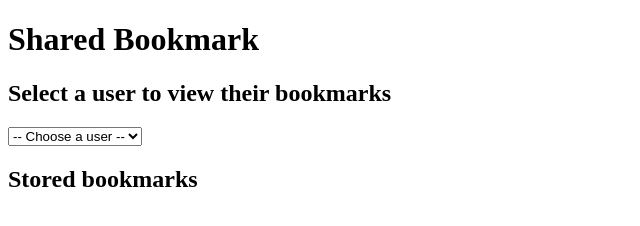
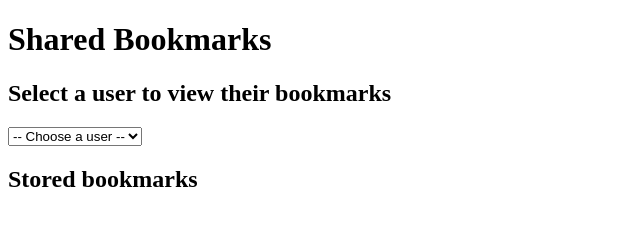
Before and after one commit to jakr-s/Shared-Bookmarks, a website with bundled scripts: page index.html in a window 1280 px wide. Shown: the full height of the page, 0-640 px from the left. Built offline with nearby package versions, Linux system fonts and the light colour scheme.

Commit message:
Update index.html

```diff
--- a/index.html
+++ b/index.html
@@ -8,7 +8,7 @@
 
   </head>
   <body>
-    <h1>Shared Bookmark</h1>
+    <h1>Shared Bookmarks</h1>
 
     <section aria-labelledby="user-select-label">
       <h2 id="user-select-label">Select a user to view their bookmarks</h2>
```
